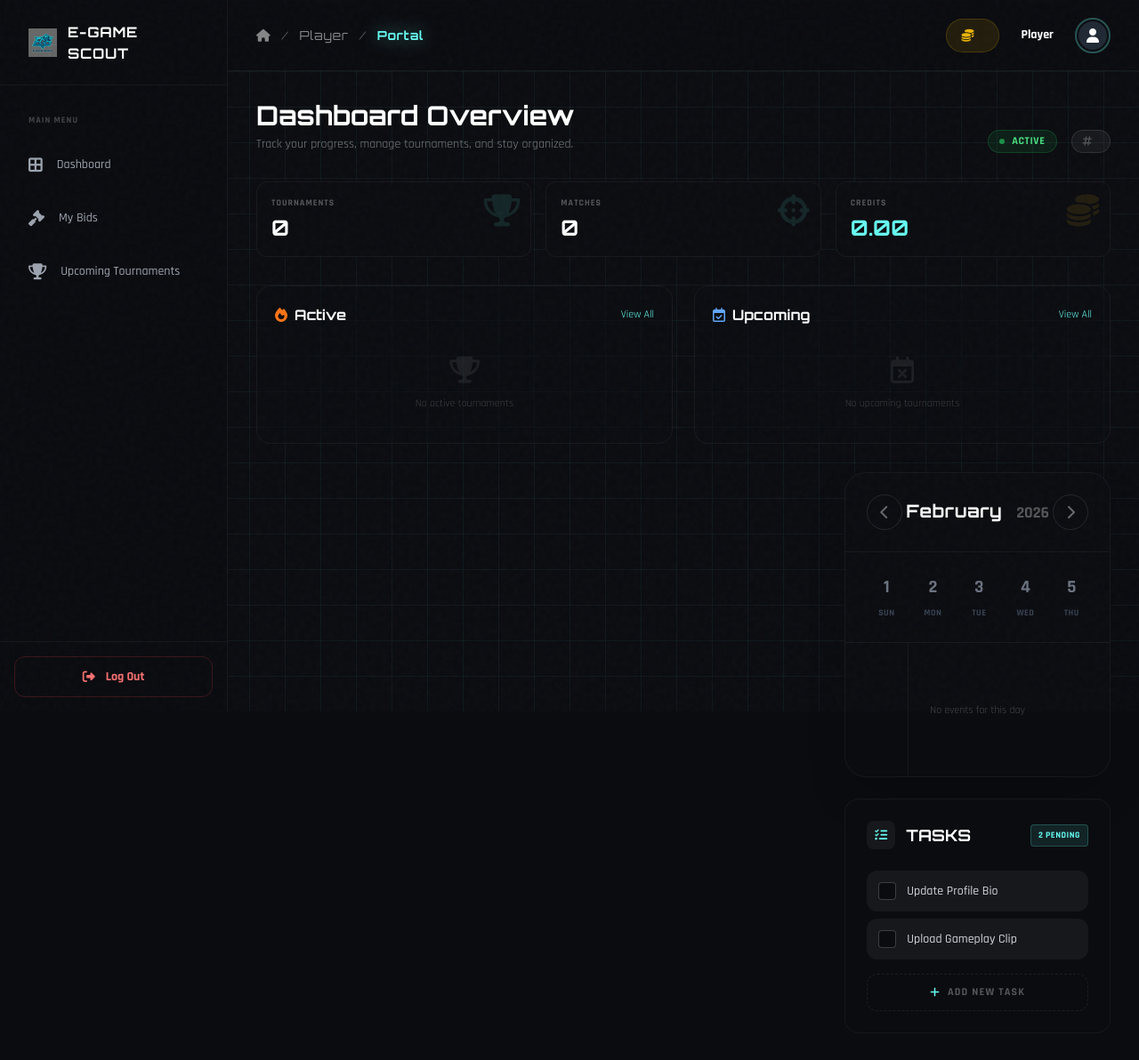
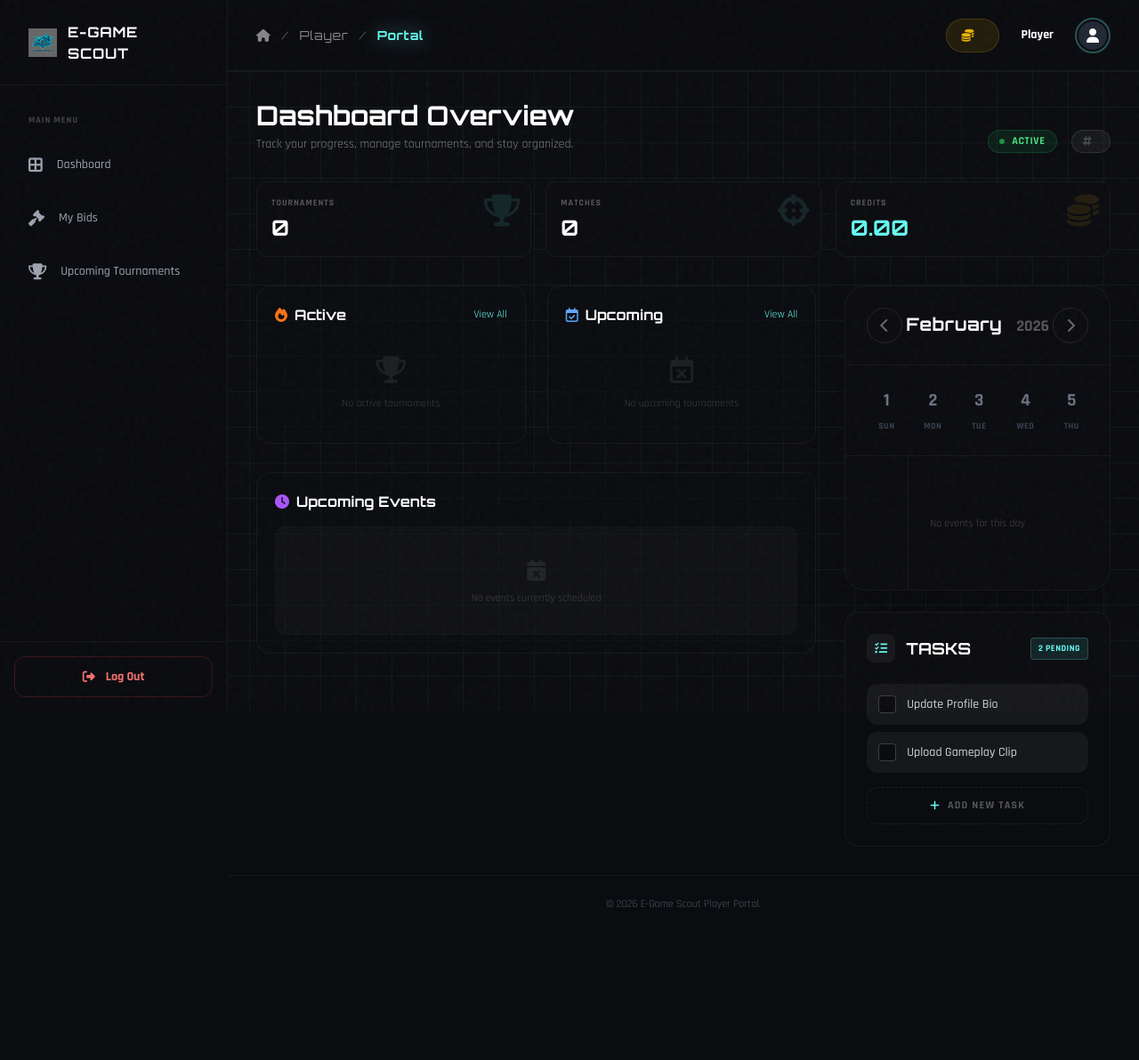
Before and after one commit to kachhadiyajanvi/E-GAMESCOUT, a Django app: template egamescout/web/templates/web/Player/dashboard.html in a window 1280 px wide. Shown: the top 1192 px of the page at 89% size. After the commit the page ends 1022 px from the top, so only its background shows below. Run offline with Django 5.2, Linux system fonts and the light colour scheme; the template is opened without the code that fills it, so the values that code supplies are empty; some libraries are stand-ins or nearby versions.

Commit message:
Update player dashboard layout

```diff
--- a/egamescout/web/templates/web/Player/dashboard.html
+++ b/egamescout/web/templates/web/Player/dashboard.html
@@ -63,7 +63,12 @@
             </div>
         </div>
 
-        <!-- Tournaments Section (Full Width Now) -->
+        <!-- Main Split Layout -->
+        <div class="grid grid-cols-1 lg:grid-cols-3 gap-8">
+
+            <!-- LEFT COLUMN (Main Content) -->
+            <div class="lg:col-span-2 space-y-8">
+                <!-- Tournaments Section -->
                 <div class="grid grid-cols-1 md:grid-cols-2 gap-6">
                     <!-- Active Tournaments -->
                     <div class="bg-[#0B0C10]/50 border border-white/5 rounded-2xl p-5 flex flex-col min-h-[160px]">
@@ -76,12 +81,13 @@
                         </div>
 
                         {% if active_tournaments %}
-                <div class="space-y-3 flex-1 overflow-y-auto custom-scrollbar max-h-[120px]">
+                        <div class="space-y-3 flex-1 overflow-y-auto custom-scrollbar max-h-[180px]">
                             {% for tournament in active_tournaments %}
                             <div
                                 class="bg-white/5 border border-white/5 rounded-xl p-3 flex justify-between items-center hover:bg-white/10 transition-colors">
                                 <div class="overflow-hidden">
-                            <h4 class="text-white font-bold font-display text-base truncate pr-2">{{ tournament.Name }}
+                                    <h4 class="text-white font-bold font-display text-base truncate pr-2">{{
+                                        tournament.Name }}
                                     </h4>
                                     <p class="text-xs text-brand-light/50 mt-1 truncate">
                                         Org: {{tournament.Organization_Name.Organization_Name }}</p>
@@ -113,12 +119,13 @@
                         </div>
 
                         {% if upcoming_tournaments_list %}
-                <div class="space-y-3 flex-1 overflow-y-auto custom-scrollbar max-h-[120px]">
+                        <div class="space-y-3 flex-1 overflow-y-auto custom-scrollbar max-h-[180px]">
                             {% for tournament in upcoming_tournaments_list %}
                             <div
                                 class="bg-white/5 border border-white/5 rounded-xl p-3 flex justify-between items-center hover:bg-white/10 transition-colors">
                                 <div class="overflow-hidden">
-                            <h4 class="text-white font-bold font-display text-base truncate pr-2">{{ tournament.Name }}
+                                    <h4 class="text-white font-bold font-display text-base truncate pr-2">{{
+                                        tournament.Name }}
                                     </h4>
                                     <p class="text-xs text-brand-light/50 mt-1">
                                         Starts: {{ tournament.start_date|date:"M d,Y"|default:"TBA" }}</p>
@@ -140,10 +147,48 @@
                     </div>
                 </div>
 
-        <!-- 2 Column Layout below Tournaments for Calendar and other items -->
-        <div class="grid grid-cols-1 lg:grid-cols-3 gap-8">
-            <!-- Left Side Empty for now or can add other widgets later -->
-            <div class="lg:col-span-2"></div>
+                <!-- Upcoming Events Section -->
+                <div class="bg-[#0B0C10]/50 border border-white/5 rounded-2xl p-5">
+                    <div class="flex justify-between items-center mb-4">
+                        <h3 class="font-display font-bold text-white text-md flex items-center gap-2">
+                            <i class="fa-solid fa-clock text-purple-500"></i> Upcoming Events
+                        </h3>
+                    </div>
+
+                    {% if upcoming_events %}
+                    <div class="grid grid-cols-1 sm:grid-cols-2 gap-4">
+                        {% for event in upcoming_events|slice:":4" %}
+                        <div
+                            class="bg-white/5 border border-white/5 rounded-xl p-4 flex gap-4 items-center hover:bg-white/10 transition-colors border-l-2 border-l-purple-500/50 hover:border-l-purple-400">
+                            <div
+                                class="w-12 h-12 rounded-lg bg-purple-500/10 flex flex-col items-center justify-center shrink-0 border border-purple-500/20">
+                                <span class="text-[10px] text-purple-400 font-bold uppercase">{{ event.due_date|date:"M"
+                                    }}</span>
+                                <span class="text-xl text-white font-display font-bold leading-none">{{
+                                    event.due_date|date:"d" }}</span>
+                            </div>
+                            <div class="overflow-hidden">
+                                <h4 class="text-white font-bold font-display text-sm truncate"
+                                    title="{{ event.title }}">{{ event.title }}</h4>
+                                <p class="text-[10px] text-brand-light/50 mt-1 flex items-center gap-1">
+                                    <i class="fa-regular fa-clock"></i> {{ event.due_date|date:"h:i A" }}
+                                </p>
+                            </div>
+                        </div>
+                        {% endfor %}
+                    </div>
+                    {% else %}
+                    <!-- Empty State -->
+                    <div
+                        class="flex items-center justify-center py-8 text-center opacity-50 bg-white/5 rounded-xl border border-white/5 border-dashed">
+                        <div>
+                            <i class="fa-solid fa-calendar-times text-2xl text-brand-light/20 mb-2"></i>
+                            <p class="text-xs text-brand-light/50">No events currently scheduled</p>
+                        </div>
+                    </div>
+                    {% endif %}
+                </div>
+            </div>
 
             <!-- RIGHT COLUMN (Calendar & Todo) -->
             <div class="lg:col-span-1 space-y-6">
```
Lines whose indentation alone changed are shown as unchanged.
